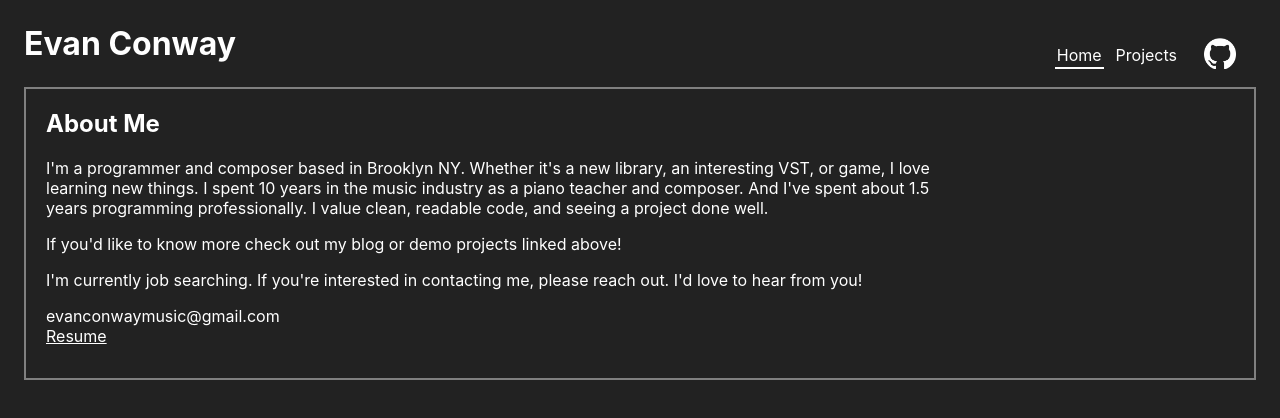
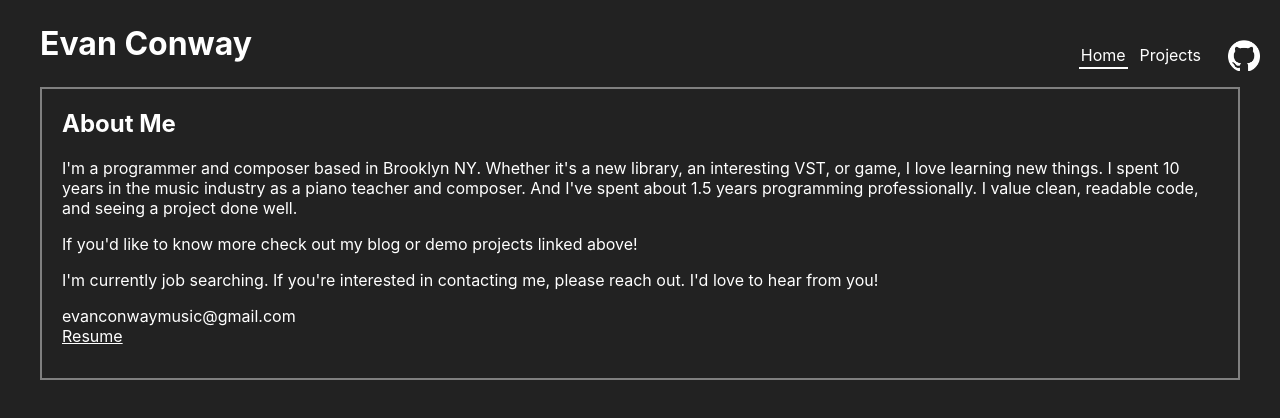
Before and after one commit to AceOfHeart5/evanconway, a React (Vite) app: page / in a window 1280 px wide. Shown: the top 418 px of the page. Built offline with nearby package versions, Linux system fonts and the light colour scheme.

Commit message:
more style improvements

```diff
--- a/src/App.css
+++ b/src/App.css
@@ -1,30 +1,16 @@
-.App {
-	color: white;
+html {
+	overflow-y: scroll;
 	background: #222222;
-	min-height: 100vh;
-	padding: 24px;
 }
+
 .App * {
 	color: white;
 }
-/*
-This forces scroll bar to always exist.
-*/
-html {
-	overflow-y: scroll;
-}
 
-/* base stylings*/
-
-/* assume phone style */
-.project {
-	max-width: 1200px;
-	margin-bottom: 50px;
-	border-bottom: 4px solid gray;
-}
 a:hover {
 	background-color: #333;
 }
+
 img {
 	width: 500px;
 	max-width: 100%;
--- a/src/App.tsx
+++ b/src/App.tsx
@@ -4,7 +4,13 @@ import Navbar from './components/Navbar.js';
 import Content from './components/Content.js';
 
 const App = () => {
-	return <div className="App">
+	return <div className="App" style={{
+		color: "white",
+		display: "flex",
+		justifyContent: "center",
+		padding: "24px",
+	}}>
+		<div style={{ maxWidth: "1200px"}}>
 			<HashRouter>
 				<div style={{
 					display: "flex",
@@ -22,6 +28,7 @@ const App = () => {
 					<Content/>
 				</div>
 			</HashRouter>
+		</div>
 	</div>;
 };
 
--- a/src/components/Navbar.tsx
+++ b/src/components/Navbar.tsx
@@ -8,13 +8,8 @@ const Navbar = () => {
     }}>
         <Navlink link="">Home</Navlink>
         <Navlink link="projects">Projects</Navlink>
-        <a href="https://github.com/AceOfHeart5">
-        <img
-            alt="GitHub Logo"
-            style={{
-                width: "32px",
-            }}
-            src={githubLogo}/>
+        <a style={{ width: "32px", height: "32px", }} href="https://github.com/AceOfHeart5">
+            <img alt="GitHub Logo" src={githubLogo}/>
         </a>
     </div>;
 }
--- a/src/components/pages/Home.tsx
+++ b/src/components/pages/Home.tsx
@@ -1,6 +1,6 @@
 const Home = () => {
     return (
-        <article style={{ maxWidth: "900px", paddingBottom: "32px" }}>
+        <article style={{ paddingBottom: "32px" }}>
             <h1>About Me</h1>
             <p>
                 I'm a programmer and composer based in Brooklyn NY. Whether it's a new library, an interesting VST, or game, I love learning new things. I spent 10 years in the music industry as a piano teacher and composer. And I've spent about 1.5 years programming professionally.  I value clean, readable code, and seeing a project done well.
```
Lines whose indentation alone changed are shown as unchanged.
